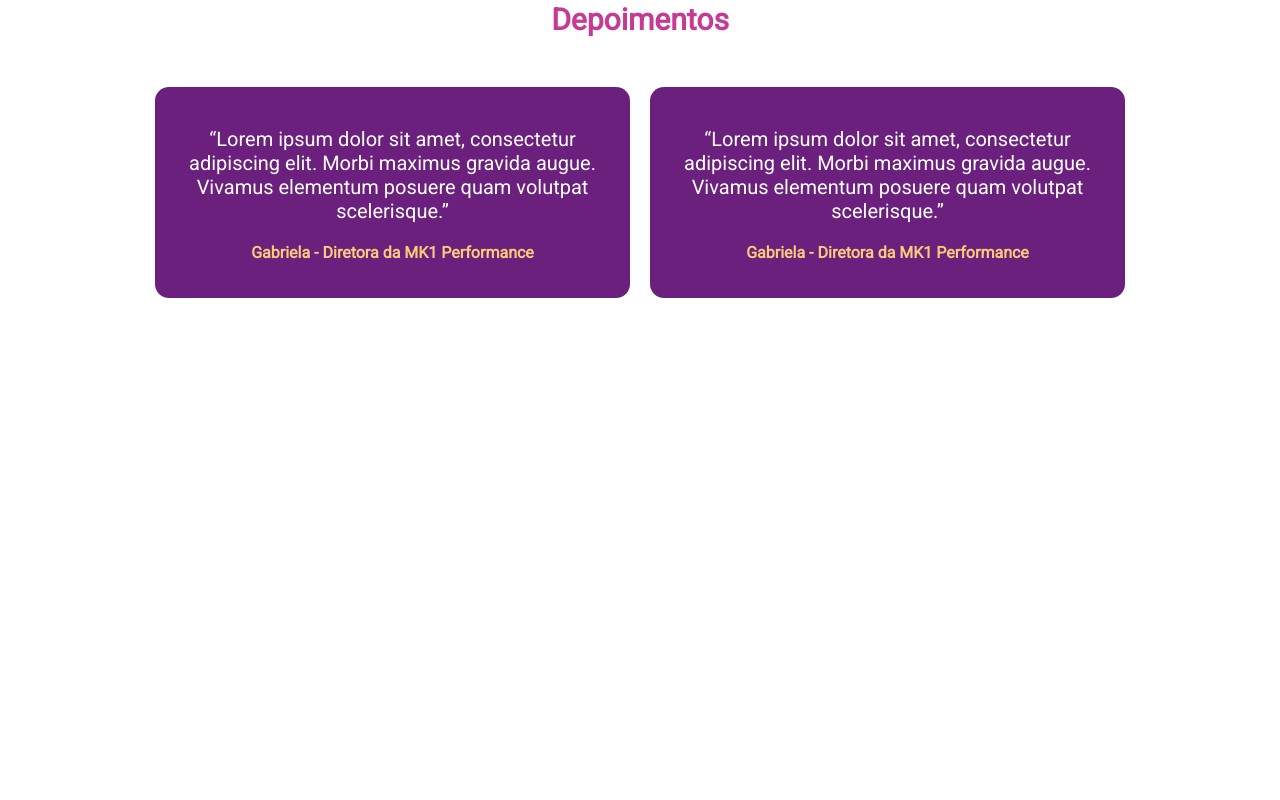
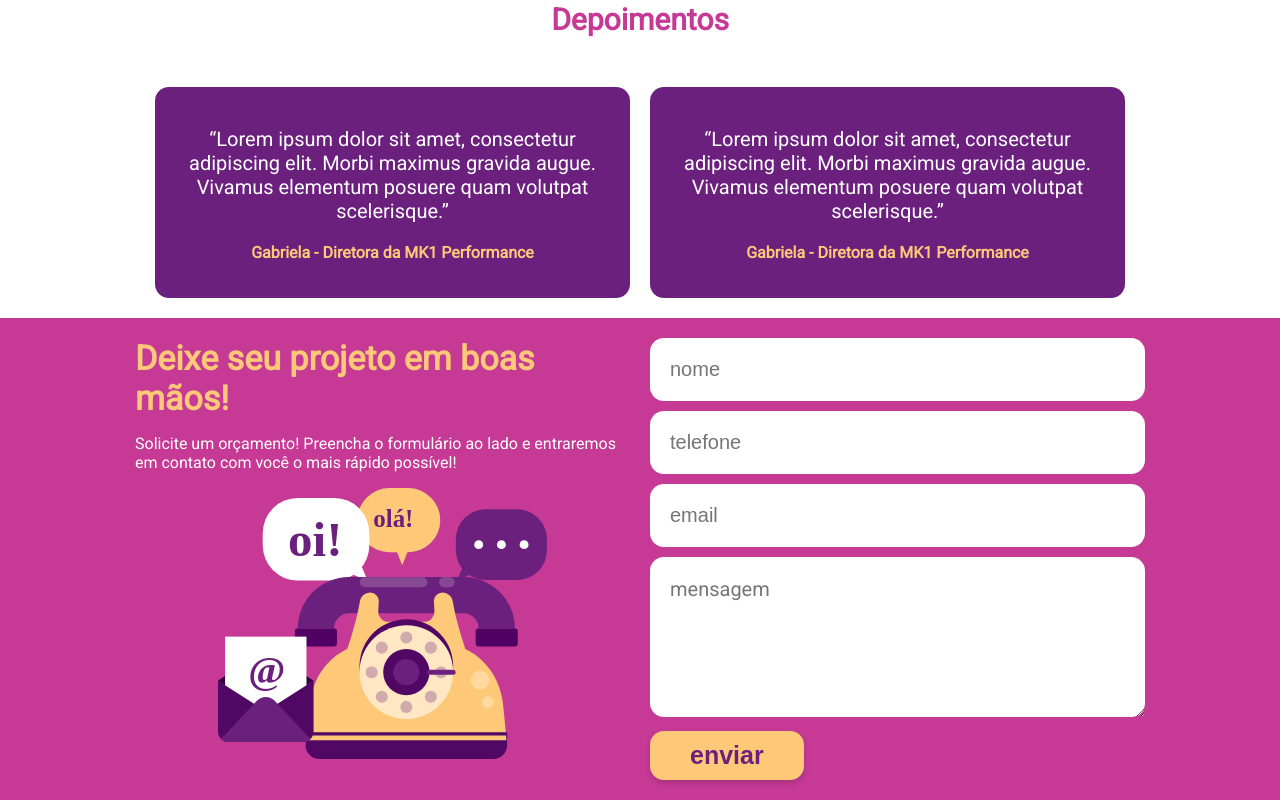
Before and after one commit to rodrigopulse/vagalumeria, a React (Create React App) app: page / in a window 1280 px wide. Shown: the part 1364-2164 px from the top of the page. Before the commit the page ends 1682 px from the top, so only its background shows below. Built offline with nearby package versions, Linux system fonts and the light colour scheme.

Commit message:
component de contato

```diff
--- a/package.json
+++ b/package.json
@@ -6,6 +6,7 @@
     "@testing-library/jest-dom": "^4.2.4",
     "@testing-library/react": "^9.3.2",
     "@testing-library/user-event": "^7.1.2",
+    "axios": "^0.19.2",
     "react": "^16.13.1",
     "react-dom": "^16.13.1",
     "react-lottie": "^1.2.3",
--- a/src/App.js
+++ b/src/App.js
@@ -6,6 +6,7 @@ import Hero from './components/Hero'
 import Servicos from './components/Servicos'
 import Portfolio from './components/Portfolio'
 import Depoimentos from './components/Depoimentos'
+import Contato from './components/Contato'
 
 import './App.scss'
 export default class LottieControl extends React.Component {
@@ -19,6 +20,7 @@ export default class LottieControl extends React.Component {
         <Servicos />
         <Portfolio />
         <Depoimentos />
+        <Contato />
       </div>
     )
   }
--- /dev/null
+++ b/src/components/Carregando/carregando.scss
@@ -0,0 +1,66 @@
+.carregando {
+  width: 100vw;
+  height: 100vh;
+  background: rgba(0, 0, 0, .8);
+  position: fixed;
+  z-index: 6;
+  top: 0;
+  left: 0;
+  display: flex;
+  align-items: center;
+  justify-content: center;
+}
+.sk-chase {
+  width: 40px;
+  height: 40px;
+  position: relative;
+  animation: sk-chase 2.5s infinite linear both;
+}
+
+.sk-chase-dot {
+  width: 100%;
+  height: 100%;
+  position: absolute;
+  left: 0;
+  top: 0;
+  animation: sk-chase-dot 2.0s infinite ease-in-out both;
+}
+
+.sk-chase-dot:before {
+  content: '';
+  display: block;
+  width: 25%;
+  height: 25%;
+  background-color: #fff;
+  border-radius: 100%;
+  animation: sk-chase-dot-before 2.0s infinite ease-in-out both;
+}
+
+.sk-chase-dot:nth-child(1) { animation-delay: -1.1s; }
+.sk-chase-dot:nth-child(2) { animation-delay: -1.0s; }
+.sk-chase-dot:nth-child(3) { animation-delay: -0.9s; }
+.sk-chase-dot:nth-child(4) { animation-delay: -0.8s; }
+.sk-chase-dot:nth-child(5) { animation-delay: -0.7s; }
+.sk-chase-dot:nth-child(6) { animation-delay: -0.6s; }
+.sk-chase-dot:nth-child(1):before { animation-delay: -1.1s; }
+.sk-chase-dot:nth-child(2):before { animation-delay: -1.0s; }
+.sk-chase-dot:nth-child(3):before { animation-delay: -0.9s; }
+.sk-chase-dot:nth-child(4):before { animation-delay: -0.8s; }
+.sk-chase-dot:nth-child(5):before { animation-delay: -0.7s; }
+.sk-chase-dot:nth-child(6):before { animation-delay: -0.6s; }
+
+@keyframes sk-chase {
+  100% { transform: rotate(360deg); }
+}
+
+@keyframes sk-chase-dot {
+  80%, 100% { transform: rotate(360deg); }
+}
+
+@keyframes sk-chase-dot-before {
+  50% {
+    transform: scale(0.4);
+  } 100%, 0% {
+    transform: scale(1.0);
+  }
+}
--- /dev/null
+++ b/src/components/Carregando/index.js
@@ -0,0 +1,20 @@
+import React, { Component } from 'react'
+
+import './carregando.scss'
+
+export default class Carregando extends Component {
+  render() {
+    return (
+      <div className = 'carregando'>
+        <div className="sk-chase">
+          <div className="sk-chase-dot"></div>
+          <div className="sk-chase-dot"></div>
+          <div className="sk-chase-dot"></div>
+          <div className="sk-chase-dot"></div>
+          <div className="sk-chase-dot"></div>
+          <div className="sk-chase-dot"></div>
+        </div>
+      </div>
+    )
+  }
+}
--- /dev/null
+++ b/src/components/Contato/contato.scss
@@ -0,0 +1,52 @@
+.contato {
+  background: #C63A95;
+  &__esquerda {
+    width: 50%;
+    padding: 20px 10px 20px 0;
+    position: relative;
+  }
+  &__direita {
+    width: 50%;
+    padding: 20px 0 20px 10px;
+    position: relative;
+  }
+  &__titulo {
+    font-size: 34px;
+    font-weight: 700;
+    color: #FDC978;
+    margin: 0;
+  }
+  &__texto {
+    font-size: 16px;
+    color: #fff;
+  }
+  &__imagem {
+    position: relative;
+    display: block;
+    margin: 0 auto;
+  }
+  // Formulário
+  &__input {
+    width: 100%;
+    padding: 20px;
+    border-radius: 14px;
+    font-size: 20px;
+    color: #C63A95;
+    border: 0;
+    outline: none;
+    box-shadow: none;
+    margin-bottom: 10px;
+  }
+  &__textarea {
+    width: 100%;
+    padding: 20px;
+    border-radius: 14px;
+    font-size: 20px;
+    color: #C63A95;
+    border: 0;
+    outline: none;
+    box-shadow: none;
+    margin-bottom: 10px;
+    font-family: 'Roboto', sans-serif;
+  }
+}
--- /dev/null
+++ b/src/components/Contato/index.js
@@ -0,0 +1,79 @@
+import React, { Component } from 'react'
+import axios from 'axios';
+
+import Telefone from '../../assets/imagens/contato/telefone.svg'
+
+import Carregando from '../Carregando'
+
+import './contato.scss'
+
+const Modal = () => {
+  return (
+    <div className = 'modal-mensagem'></div>
+  )
+}
+export default class Contato extends Component {
+  state = {
+    carregando: false,
+    showModal: false,
+    nome: '',
+    telefone: '',
+    email: '',
+    mensagem: ''
+  }
+  handleSubmit(e) {
+    e.preventDefault()
+    const { nome, telefone, email, mensagem } = this.state
+    const data = new FormData ()
+    data.append ('nome', nome)
+    data.append ('telefone', telefone)
+    data.append ('email', email)
+    data.append ('mensagem', mensagem)
+    this.setState({carregando: true});
+    axios.post('http://vagalumeria.com.br/sendmail/vagalumeria-contato.php', data)
+    .then( () => {
+			this.setState({
+				nome: '',
+				telefone: '',
+        email: '',
+        mensagem: '',
+        carregando: false,
+				showModal: true
+			});
+    })
+    .catch( (response) => {
+      this.setState({carregando: false});
+      console.log(response);
+    });
+  }
+  handleChange = (param, e) => {
+    this.setState({ [param]: e.target.value })
+  }
+  render() {
+    return (
+      <div className = 'container container--full contato'>
+        { this.state.carregando && <Carregando /> }
+        { this.state.carregando && <Modal /> }
+        <div className = 'container container--flex'>
+
+          <div className = 'contato__esquerda'>
+            <h3 className = 'contato__titulo'>Deixe seu projeto em boas mãos!</h3>
+            <p className = 'contato__texto'>Solicite um orçamento! Preencha o formulário ao lado e entraremos em contato com você o mais rápido possível!</p>
+            <img className = 'contato__imagem' src = {Telefone} alt = 'Contato' />
+          </div>
+
+          <div className = 'contato__direita'>
+            <form onSubmit={this.handleSubmit.bind(this)}>
+              <input className = 'contato__input' placeholder = 'nome' value={this.state.nome} onChange={this.handleChange.bind(this, 'nome')}/>
+              <input className = 'contato__input' placeholder = 'telefone' value={this.state.telefone} onChange={this.handleChange.bind(this, 'telefone')}/>
+              <input className = 'contato__input' placeholder = 'email' value={this.state.email} onChange={this.handleChange.bind(this, 'email')}/>
+              <textarea rows = '5' className = 'contato__textarea' placeholder = 'mensagem' value={this.state.mensagem} onChange={this.handleChange.bind(this, 'mensagem')}></textarea>
+              <button type = 'submit' className = 'botao'>enviar</button>
+            </form>
+          </div>
+
+        </div>
+      </div>
+    )
+  }
+}
```
Also changed, not shown: src/assets/imagens/contato/telefone.svg (added), 1 other file (tests, documents, lock files or other folders).
